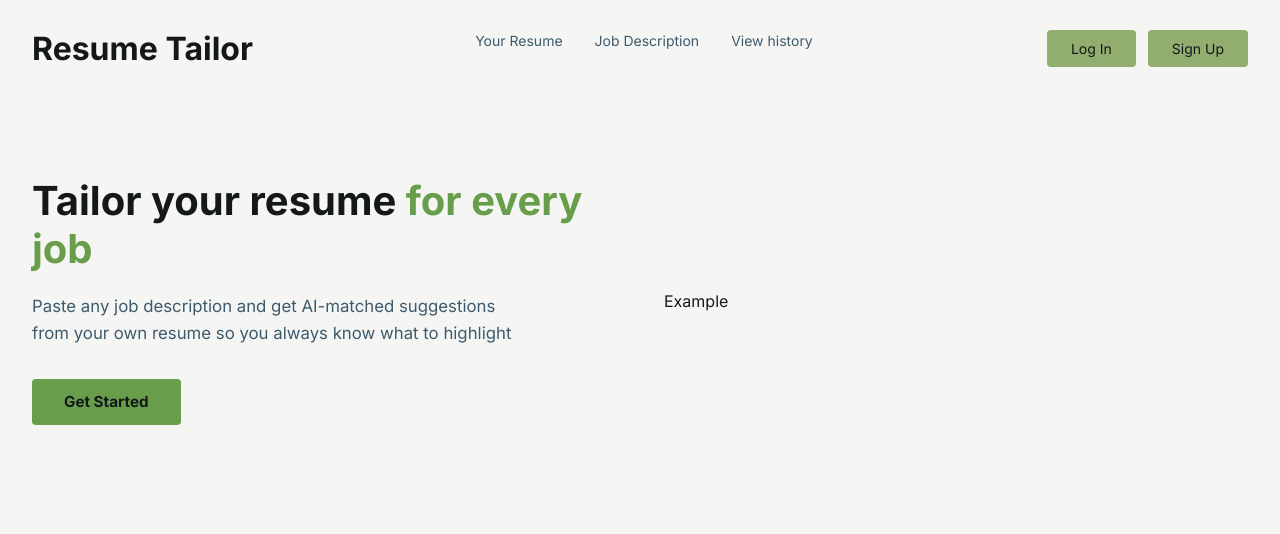
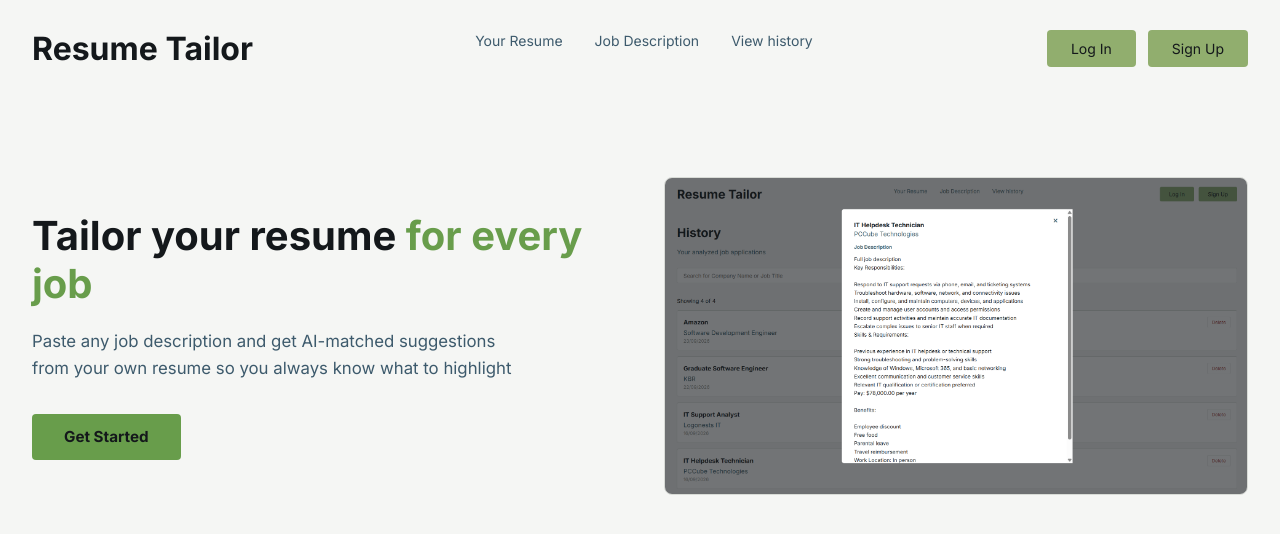
Before and after one commit to gianghiio/job-tracker, a Next.js app: page / in a window 1280 px wide. Shown: the top 534 px of the page. Built offline with nearby package versions, Linux system fonts and the light colour scheme.

Commit message:
Complete hero section

```diff
--- a/src/app/globals.css
+++ b/src/app/globals.css
@@ -149,6 +149,13 @@ body {
   .landing-headline {
     font-size: 2rem;
   }
+}
+
+.preview-image {
+  width: 100%;
+  border: 1px solid #D8DBD6;
+  border-radius: 8px;
+  display: block;
 }
 
 /**/
--- a/src/app/page.tsx
+++ b/src/app/page.tsx
@@ -64,7 +64,7 @@ export default function Home() {
           <button className="cta-button">Get Started</button>
         </div>
         <div className="hero-right">
-          <p>Example</p>
+          <img src="/demo.png" alt="Example of resume matching results" className="preview-image" />
         </div>
       </div>
     </div>
```
Also changed, not shown: public/demo.png (added).
